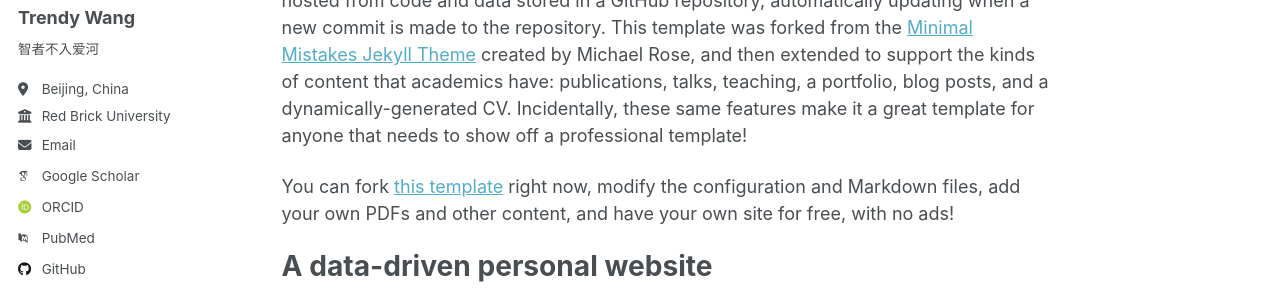
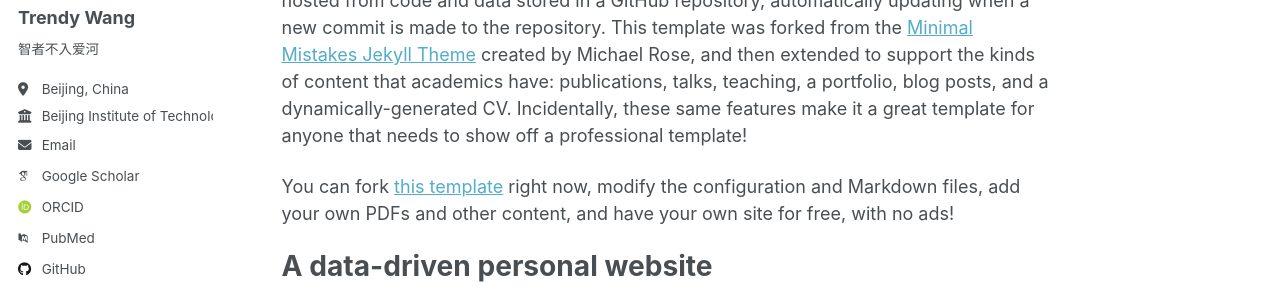
Before and after one commit to futuristic-seek-v0/futuristic-seek-v0.github.io, a Jekyll site: the page built from _pages/about.md, in a window 1280 px wide. Shown: the part 236-536 px from the top of the page. Built offline with Jekyll 4.4.1, drawn with Linux system fonts in a browser that asks for light colours; some web fonts are replaced; a script that is not in the unit is left out.

Commit message:
changed the employer

```diff
--- a/_config.yml
+++ b/_config.yml
@@ -27,7 +27,7 @@ author:
   pronouns         : # example: "she/her"
   bio              : "智者不入爱河"
   location         : "Beijing, China" # This is the location that will be used in the sidebar and other places
-  employer         : "Red Brick University"
+  employer         : "Beijing Institute of Technology" # This is the employer that will be used in the sidebar and other places
   uri              : # URL
   email            : "trendy_wang@outlook.com"
 
```
